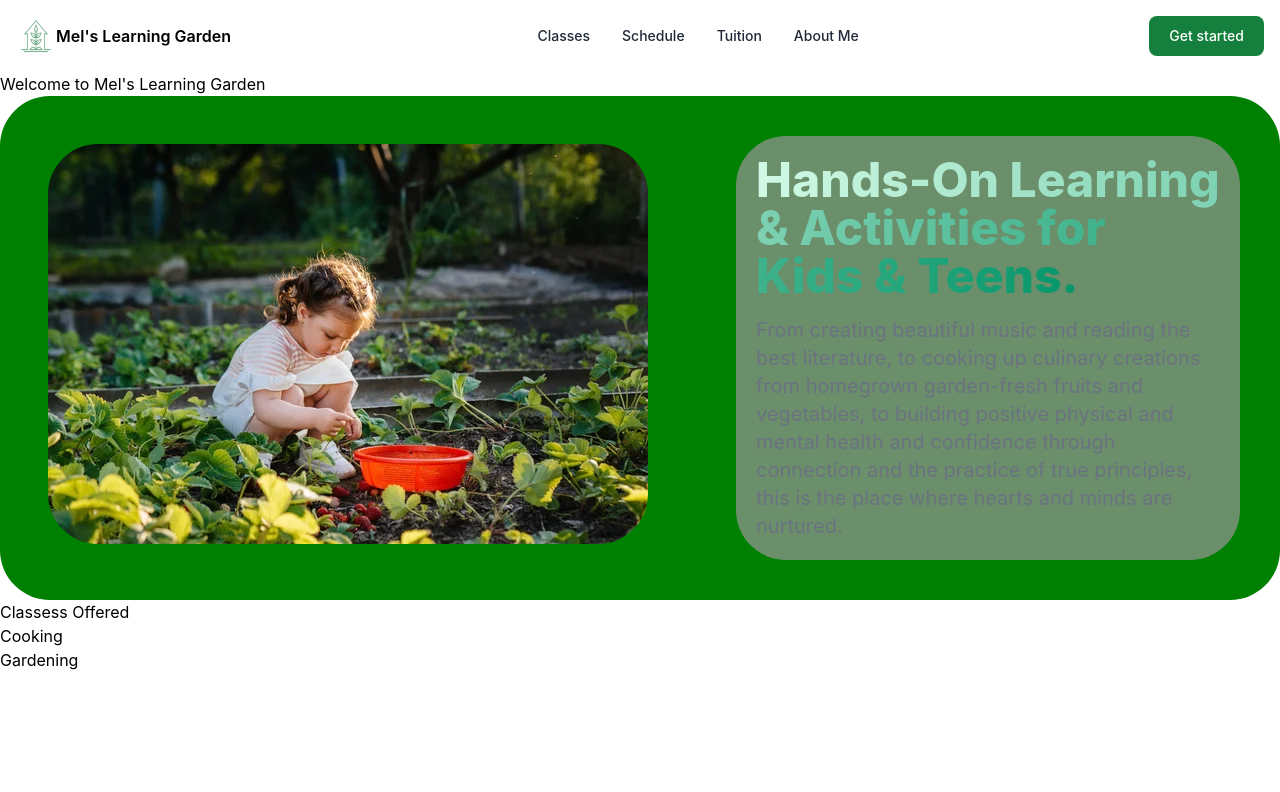
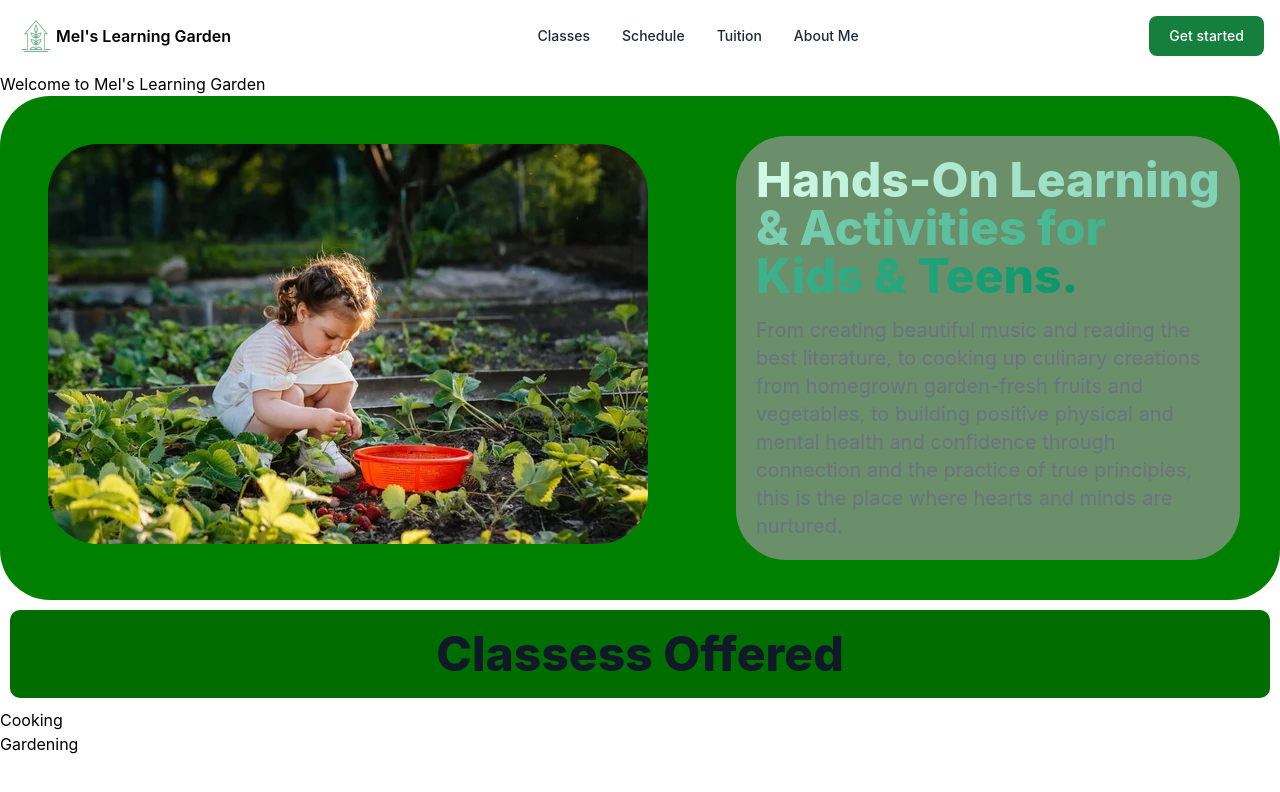
Before and after one commit to Shazammon/melslearninggarden, a React (Create React App) app: page / in a window 1280 px wide. Shown: the top 792 px of the page. Built offline with nearby package versions, Linux system fonts and the light colour scheme.

Commit message:
fixed styling of header-one class

```diff
--- a/src/components/pages/Home.jsx
+++ b/src/components/pages/Home.jsx
@@ -35,8 +35,9 @@ export default function Home() {
           </div>
         </div>
         <div className="div-three">
-            <h2>Classess Offered</h2>
-
+          <h2 class="mb-4 text-3xl font-extrabold text-gray-900 dark:text-white md:text-4xl lg:text-5xl header-one">
+            Classess Offered
+          </h2>
         </div>
         <ul>
           {classOptions.map((option) => {
--- a/src/index.css
+++ b/src/index.css
@@ -42,15 +42,18 @@ code {
   margin: 40px;
 }
 
-.div-two {
+.div-three {
   display: flex column;
-  /* margin: auto; */
-  /* width: 500px; */
   justify-content: flex-start;
-  background-color:rgb(106, 143, 106);
-  border-radius: 50px;
+  background-color:rgb(0, 109, 0);
+  border-radius: 10px;
   padding: 20px;
-  margin: 40px;
+  margin: 10px;
+}
+
+.header-one {
+  text-align: center;
+  margin: auto;
 }
 
 .flex-child {
```
